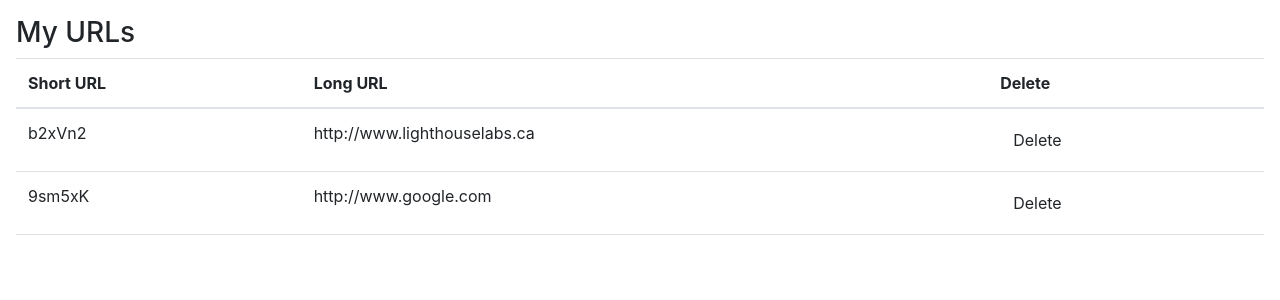
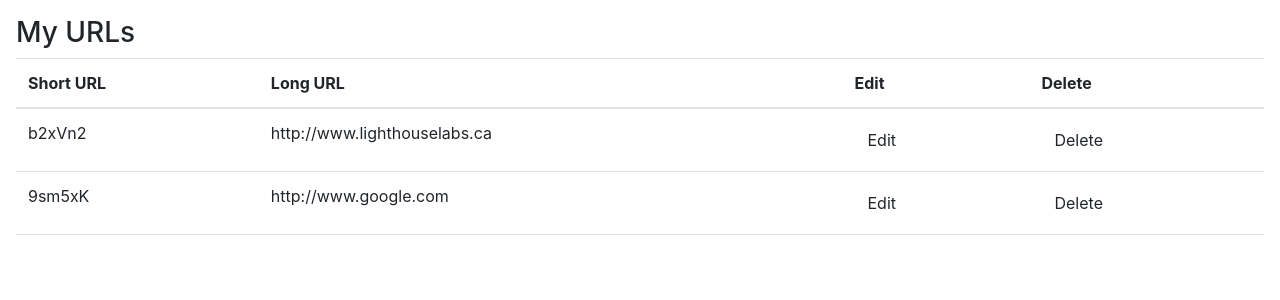
Before and after one commit to mwilliamsonholmes/tinyapp, a Node server app: page /urls in a window 1280 px wide. Shown: the part 56-356 px from the top of the page. Run offline with Node 20, Linux system fonts and the light colour scheme; some libraries are stand-ins or nearby versions.

Commit message:
added new columns

```diff
--- a/views/urls_index.ejs
+++ b/views/urls_index.ejs
@@ -23,6 +23,7 @@
           <tr>
             <th scope="col">Short URL</th>
             <th scope="col">Long URL</th>
+            <th scope="col">Edit</th>
             <th scope="col">Delete</th>
           </tr>
         </thead>
@@ -34,6 +35,13 @@
               </td>
               <td>
                 <%= urls[url] %>
+              </td>
+              <td>
+
+                <form method="POST" action="/urls/<%= url %> ">
+                  <button type=" submit" class="btn btn-outline-Warning">Edit</button>
+                </form>
+
               </td>
               <td>
                 <form method="POST" action="/urls/<%= url %>/delete">
```
